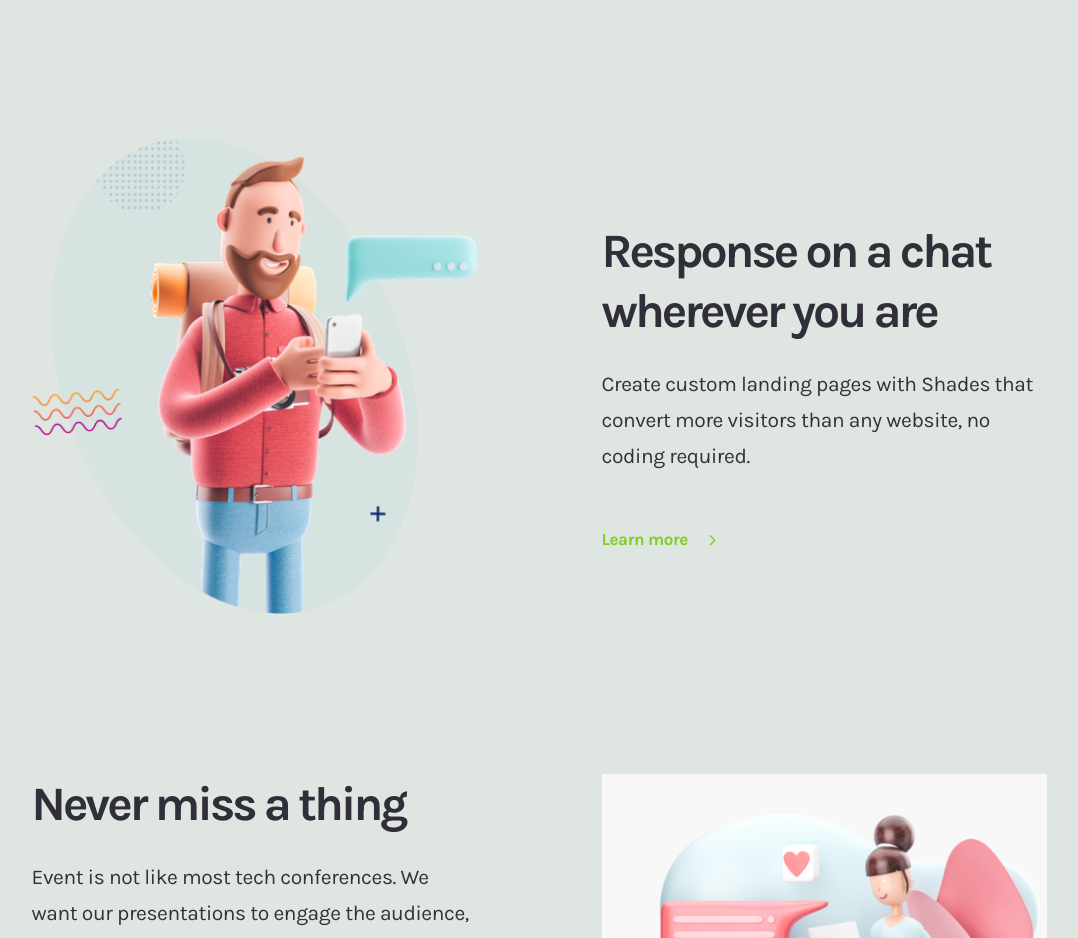
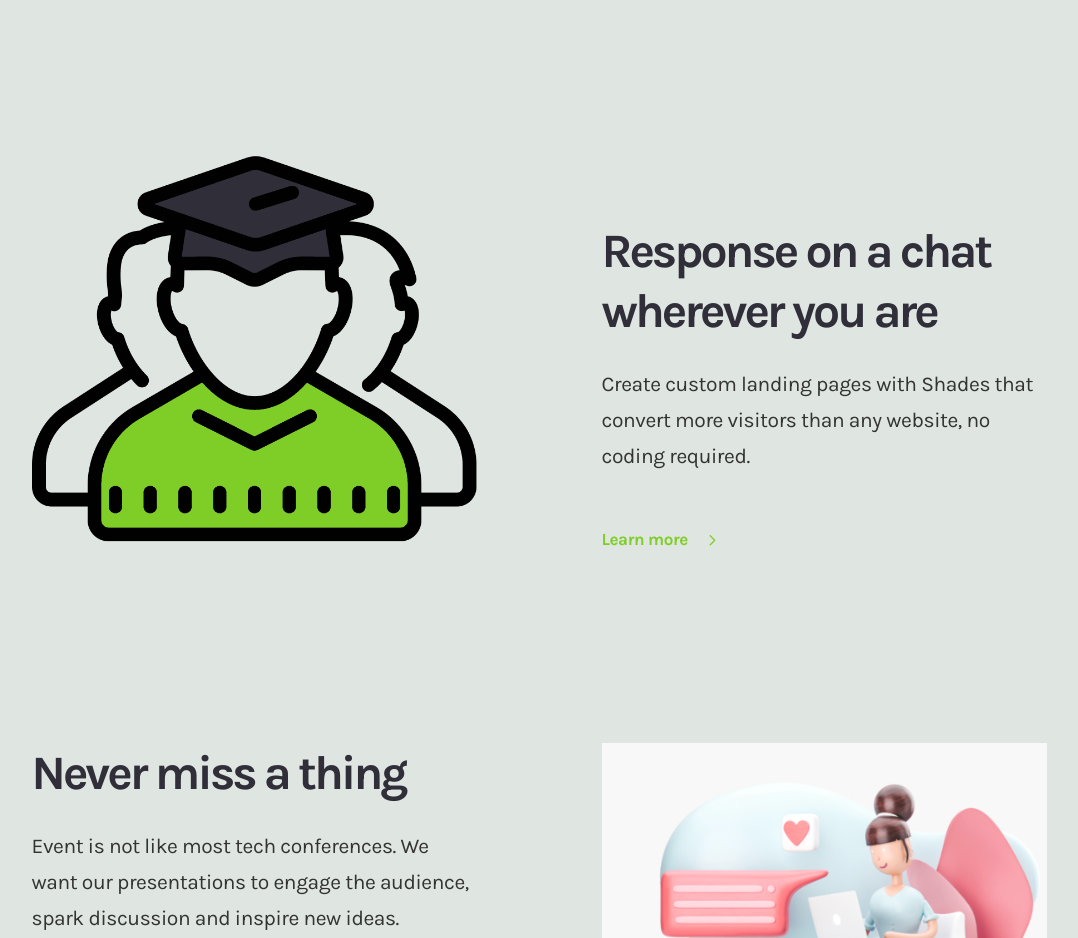
Before and after one commit to Hirumago/landingpage, a plain HTML site: page index.html in a window 1280 px wide. Shown: the part 1440-2378 px from the top of the page, without its empty margins (101-1179 px from the left). Drawn offline with Linux system fonts and the light colour scheme.

Commit message:
push image 2

```diff
--- a/index.html
+++ b/index.html
@@ -163,7 +163,7 @@
             <div class="row justify-content-center">
                 <div class="col-xl-5  col-sm-6 col-10">
                     <div class="content-img">
-                        <img src="./image/content-image-1.png" alt="">
+                        <img src="./image/alumni2.png" alt="">
                     </div>
                 </div>
 
```
Also changed, not shown: image/alumni2.png (added).
